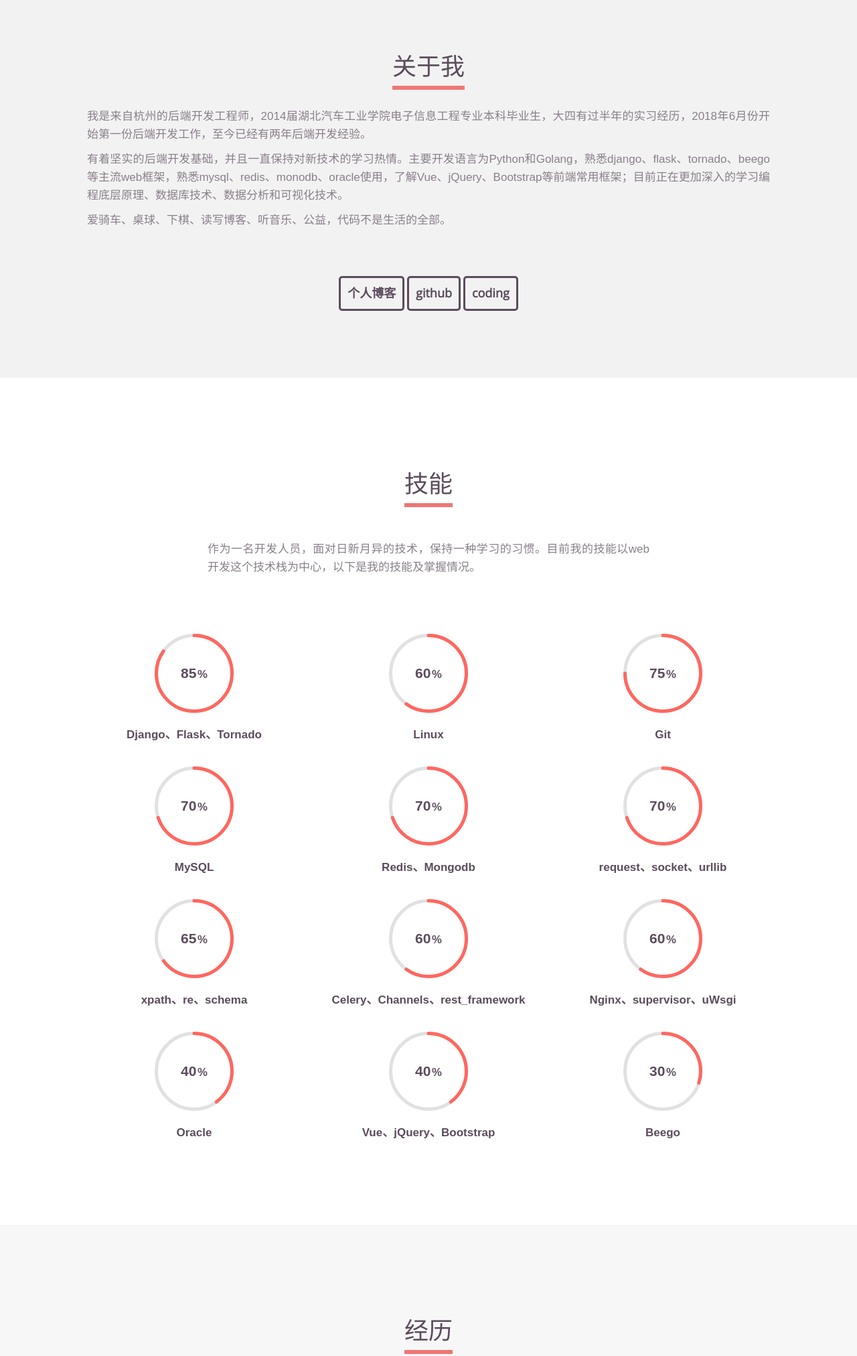
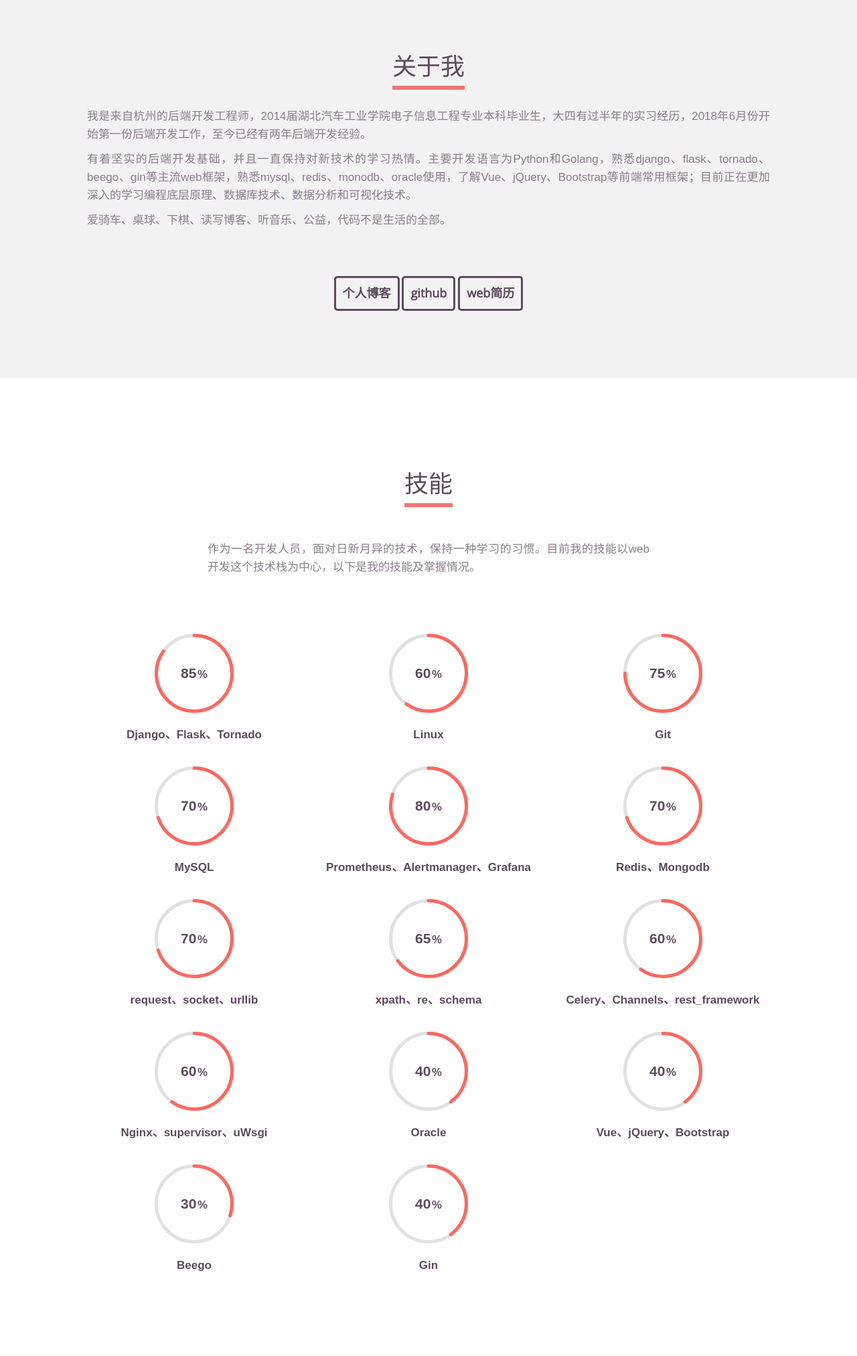
Before and after one commit to Jeyrce/me, a plain HTML site: page index.html in a window 1280 px wide. Shown: the part 937-2961 px from the top of the page at 67% size. Drawn offline with Linux system fonts and the light colour scheme.

Commit message:
更新简历内容

```diff
--- a/index.html
+++ b/index.html
@@ -22,9 +22,9 @@
 
     <meta name="google-site-verification" content="C2ujkHLAjxkyD2SXrnXNeoZum0YsZcl832GvR3XBTw4"/>
 
-    <title>Jeeyshe-陆鉴鑫-个人简历</title>
-    <meta name="keywords" content="个人简历、陆鉴鑫、web简历、Python开发、后端工程师、jeeyshe">
-    <meta name="description" content="一个假装文艺的Python后端程序员">
+    <title>Jeyrce-陆鉴鑫-个人简历</title>
+    <meta name="keywords" content="个人简历、陆鉴鑫、web简历、Python开发、go开发、后端工程师、Jeyrce">
+    <meta name="description" content="一个假装文艺的后端程序员">
     <meta name="viewport"
           content="width=device-width, initial-scale=1.0, minimum-scale=1.0, maximum-scale=1.0, user-scalable=0">
     <link rel="stylesheet" type="text/css" href="./css/bootstrap.css">
@@ -122,7 +122,7 @@
 
                         <p>我是来自杭州的后端开发工程师，2014届湖北汽车工业学院电子信息工程专业本科毕业生，大四有过半年的实习经历，2018年6月份开始第一份后端开发工作，至今已经有两年后端开发经验。</p>
 
-                        <p>有着坚实的后端开发基础，并且一直保持对新技术的学习热情。主要开发语言为Python和Golang，熟悉django、flask、tornado、beego等主流web框架，熟悉mysql、redis、monodb、oracle使用，了解Vue、jQuery、Bootstrap等前端常用框架；目前正在更加深入的学习编程底层原理、数据库技术、数据分析和可视化技术。</p>
+                        <p>有着坚实的后端开发基础，并且一直保持对新技术的学习热情。主要开发语言为Python和Golang，熟悉django、flask、tornado、beego、gin等主流web框架，熟悉mysql、redis、monodb、oracle使用，了解Vue、jQuery、Bootstrap等前端常用框架；目前正在更加深入的学习编程底层原理、数据库技术、数据分析和可视化技术。</p>
 
                         <p>爱骑车、桌球、下棋、读写博客、听音乐、公益，代码不是生活的全部。</p>
 
@@ -132,9 +132,9 @@
 
                         <a href="https://www.lujianxin.com/" class="btnDownload" target="_blank">个人博客</a>
 
-                        <a href="https://github.com/jeeyshe" class="btnDownload" target="_blank">github</a>
+                        <a href="https://github.com/Jeyrce" class="btnDownload" target="_blank">github</a>
 
-                        <a href="https://dev.tencent.com/u/lujianxin/" class="btnDownload" target="_blank">coding</a>
+                        <a href="https://me.lujianxin.com/" class="btnDownload" target="_blank">web简历</a>
 
                     </div>
                 </div>
@@ -180,6 +180,14 @@
                         <span class="chart skilBg" data-percent="70"><span
                                 class="percent"></span></span>
                         <h4>MySQL</h4>
+                    </div>
+                </div>
+
+                <div class="col-xs-12 col-sm-4 col-md-4 col-lg-4 skillsArea">
+                    <div class=" col-xs-12 skills">
+                        <span class="chart skilBg" data-percent="80"><span
+                                class="percent"></span></span>
+                        <h4>Prometheus、Alertmanager、Grafana</h4>
                     </div>
                 </div>
 
@@ -247,6 +255,14 @@
                     </div>
                 </div>
 
+                <div class="col-xs-12 col-sm-4 col-md-4 col-lg-4 skillsArea">
+                    <div class=" col-xs-12 skills">
+                        <span class="chart skilBg" data-percent="40"><span
+                                class="percent"></span></span>
+                        <h4>Gin</h4>
+                    </div>
+                </div>
+
             </div>
         </div>
     </section>
@@ -272,7 +288,7 @@
                     <div class="exCon">
                         <h4>杭州沃趣科技股份有限公司</h4>
                         <h5>后端开发工程师</h5>
-                        <p>沃趣科技技术领域涉及Oracle、MySQL、PostgreSQL等数据库云平台架构和超融合云平台架构，主要产品包括：QData Cloud数据库私有云平台、QFusion企业超融合云平台、QPlus数据库秒级备份恢复云平台。</p>
+                        <p>主要负责QDataCloud监控告警模块负责人，通过Promtheus、Alertmanager、Grafana、Loki等组件集成和二次开发，实现服务器软硬件的监控告警，参与运维平台功能开发等。获2020年度“百折不挠奖”。</p>
                     </div>
                 </div>
             </div>
@@ -389,7 +405,7 @@
     <section class="contactDetails">
         <div class="container">
             <div class="col-xs-12 col-sm-12 col-md-12 col-lg-12">
-                <p><i class="icon icon-envelope"></i><a>Jeeyshe@gmail.com</a></p>
+                <p><i class="icon icon-envelope"></i><a>Jeyrce@gmail.com</a></p>
                 <p><i class="icon icon-link"></i><a href="https://www.lujianxin.com/" target="_blank">https://www.lujianxin.com/</a></p>
             </div>
         </div>
```
Also changed, not shown: 1 other file.
